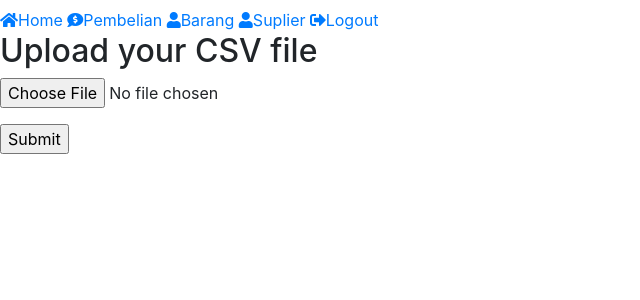
After one commit to mochfachriyan/APP_FLASK_MODUL, a Flask app: page /suplier-upload in a window 1280 px wide. The commit adds this page. Shown: the top 300 px of the page, without its empty margins (0-640 px from the left). Run offline with Flask 2, Linux system fonts and the light colour scheme; some libraries are stand-ins or nearby versions.

Commit message:
[ADD] IMPORT EXPORT EXCEL, CSV

```diff
--- a/App/publik/barang/barangController.py
+++ b/App/publik/barang/barangController.py
@@ -57,7 +57,7 @@ def singleDetailSuplier(barang, v_suplier):
 
 
 
-# ===================================== POST (INSERT)
+# --------------------------------------- POST (INSERT)
 def tambahBarang():
   try:
     nama_barang = request.form.get('nama_barang')
@@ -76,7 +76,7 @@ def tambahBarang():
     print(e)
 
 
-# ===================================== PUT (UPDATE)
+# ------------------------------------ PUT (UPDATE)
 def editBarang(id_barang):
   try:
     nama_barang = request.form.get('nama_barang') # get value dari postman saat PUT berlangsung
--- a/App/publik/suplier/routes.py
+++ b/App/publik/suplier/routes.py
@@ -4,9 +4,13 @@ from App import mysql
 import MySQLdb.cursors
 import re
 from App.publik.suplier import suplierController
-from flask import Flask, render_template , url_for, redirect, send_file, request, session
+from flask import Flask, render_template , url_for, redirect, send_file, request, session, Response
 import pandas as pd
+import io, csv
 from io import BytesIO
+
+import os
+from os.path import join, dirname, realpath
 
 # ---- SUPLIER ---- #
 
@@ -127,27 +131,77 @@ def suplier_export_excel():
   return send_file(output, attachment_filename="testing.xlsx", as_attachment=True)
 
 
-# ------------ EXPORT CSV ---------------- #
-# @app.route('/suplier-export-csv')
-# def suplier_export_csv():
-#   try:
-#     cursor = mysql.connection.cursor(MySQLdb.cursors.DictCursor)
-#     cursor.execute("SELECT id_suplier, nama_suplier, no_telp, alamat FROM suplier")
-#     output = io.StringIO()
-# 		writer = csv.writer(output)
+# ------------ EXPORT CSV ----------------#
+@app.route('/suplier-export-csv')
+def suplier_export_csv():
+  cursor = mysql.connection.cursor(MySQLdb.cursors.DictCursor)
+  cursor.execute("SELECT id_suplier, nama_suplier, no_telp, alamat FROM suplier")
+  result = cursor.fetchall()
+
+  output = io.StringIO()
+  writer = csv.writer(output)
+
+  line = ['id suplier, nama suplier, no_telp, alamat']
+  writer.writerow(line)
+
+  for row in result:
+    line = [str(row['id_suplier']) + ',' + row['nama_suplier'] + ',' + row['no_telp'] + ',' + row['alamat']]
+    writer.writerow(line)
+
+  output.seek(0)
+  return Response(output, mimetype="text/csv", headers={"Content-Disposition":"attachment;filename=suplier.csv"})
 
 
-#   except Exception as e:
-#     print(e)
+
+
+
 
 
 
 # ------------ IMPORT CSV ----------------#
-@app.route('/suplier-import-csv')
-def suplier_import_csv():
-  return 'import'
+# Menuju Ke Upload Suplier
+@app.route('/suplier-upload')
+def uploadSuplier():
+  return render_template('publik/upload.html')
+
+# Upload folder  -----> Belum dipindah ke route / run.py agar file rapih
+UPLOAD_FOLDER = 'App/static/files'
+app.config['UPLOAD_FOLDER'] =  UPLOAD_FOLDER
+
+# Get the uploaded files
+@app.route('/suplier-upload-csv', methods=['POST'])
+def uploadFiles():
+      # get the uploaded file
+      uploaded_file = request.files['file']
+      if uploaded_file.filename != '':
+           file_path = os.path.join(app.config['UPLOAD_FOLDER'], uploaded_file.filename)
+          # set the file path
+           uploaded_file.save(file_path)
+           parseCSV(file_path)
+          # save the file
+      return redirect(url_for('suplier'))
+
+def parseCSV(filePath):
+      # CVS Column Names
+      col_names = ['nama_suplier','no_telp','alamat']
+      # Use Pandas to parse the CSV file
+      csvData = pd.read_csv(filePath,names=col_names, header=None)
+      # Loop through the Rows
+      for i,row in csvData.iterrows():
+             cursor = mysql.connection.cursor(MySQLdb.cursors.DictCursor)
+             sql = "INSERT INTO suplier (nama_suplier, no_telp, alamat) VALUES (%s, %s, %s)"
+             value = (row['nama_suplier'],row['no_telp'],row['alamat'])
+             cursor.execute(sql, value)
+             mysql.connection.commit()
+             print(i,row['nama_suplier'],row['no_telp'],row['alamat'])
 
 
-# TODO kerjakan IMPORT CSV DULU
+
+
+
+
+
+
+# TODO kerjakan EXPORT CSV DULU (
 # TODO kerjakan JSON PEMBELIAN CRUD JSON
-# TODO kerjakan IMPORT CSV DULU
+# DONE kerjakan IMPORT CSV DULU
--- /dev/null
+++ b/App/static/files/dummy.csv
@@ -0,0 +1,4 @@
+PT SETRO ABADI,0888812,JL setro abadi
+PT Lebak JAYA,35345345345,JL LEbak Arum
+PT AMPEL, 08123123,Jl. Ampel
+CV ABADI, 08123123, Jl. Wamena
--- a/App/templates/publik/barang.html
+++ b/App/templates/publik/barang.html
@@ -20,6 +20,9 @@
 <h2>LIST BARANG</h2>
     <h1>
       <button type="button" class="btn btn-primary" data-toggle="modal" data-target="#tambahBarang">Tambah Data</button>
+    <a type="button" class="btn btn-primary" href="/barang-export-excel" > Export to Excel</a>
+    <a type="button" class="btn btn-primary" href="/barang-export-csv" > Export to CSV</a>
+
     </h1>
    <div class="container">
 
--- a/App/templates/publik/suplier.html
+++ b/App/templates/publik/suplier.html
@@ -19,6 +19,8 @@
   <h1>
     <button type="button" class="btn btn-primary" data-toggle="modal" data-target="#tambahSuplier">Tambah Data</button>
     <a type="button" class="btn btn-primary" href="/suplier-export-excel" > Export to Excel</a>
+    <a type="button" class="btn btn-primary" href="/suplier-export-csv" > Export to CSV</a>
+    <a type="button" class="btn btn-primary" href="/suplier-upload" > Import CSV</a>
 
   </h1>
 
--- /dev/null
+++ b/App/templates/publik/upload.html
@@ -0,0 +1,29 @@
+<!DOCTYPE html>
+<html lang="en">
+<head>
+  <meta charset="UTF-8">
+  <meta http-equiv="X-UA-Compatible" content="IE=edge">
+  <meta name="viewport" content="width=device-width, initial-scale=1.0">
+  <link rel="stylesheet" href="{{ url_for('static', filename='bootstrap/css/bootstrap.min.css') }}">
+
+  <title>CSV File Upload</title>
+</head>
+<body>
+  {% extends 'publik/layout.html' %}
+
+  {% block title %}CSV File Upload{% endblock %}
+
+  {% block content %}
+
+  <h2>Upload your CSV file</h2>
+
+  <div>
+    <form method="POST" action="{{ url_for('uploadFiles') }}" enctype="multipart/form-data">
+      <p><input type="file" name="file"></p>
+      <p><input type="submit" value="Submit"></p>
+    </form>
+  </div>
+
+  {% endblock %}
+</body>
+</html>
--- a/run.py
+++ b/run.py
@@ -9,5 +9,6 @@ app.config['MYSQL_USER'] = 'root'
 app.config['MYSQL_PASSWORD'] = ''
 app.config['MYSQL_DB'] = 'db_belajarflask'
 
+
 if __name__ == '__main__':
     app.run(debug=True)
```
Also changed, not shown: App/publik/barang/routes.py (+65 -1 lines).
